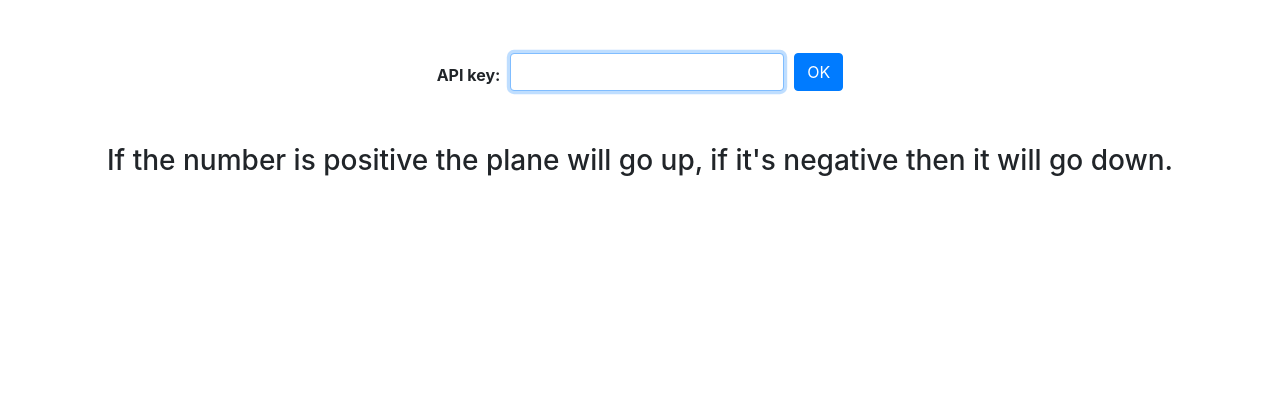
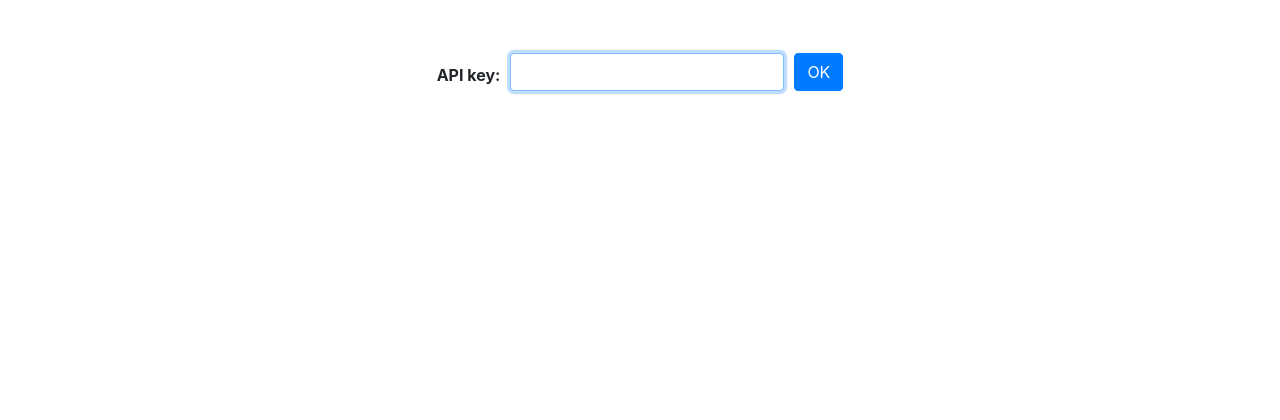
Before and after one commit to kirschovapetra/B-WEBTECH2-projekt, a PHP site: page /plane_english.php in a window 1280 px wide. Shown: the part 120-540 px from the top of the page. Run offline with PHP 8.4, Linux system fonts and the light colour scheme; some libraries are stand-ins or nearby versions.

Commit message:
Hide text

```diff
--- a/plane_english.php
+++ b/plane_english.php
@@ -54,10 +54,8 @@ $valid = ($key === $apiKey);
 
     </div>
 
-    <h3>If the number is positive the plane will go up, if it's negative then it will go down.</h3>
-
     <div class="valid-key-show d-flex justify-content-center my-5 align-content-center flex-wrap form-inline">
-
+        <h4>If the number is positive the plane will go up, if it's negative then it will go down.</h4>
         <div class="form-group">
             <label for="position" class="control-label"><b>Position (from -50 to 50):</b> </label>
             <input class="form-control" type="number" name="position" id="positionInput" value="0"  data-placement="bottom" title="Range: from -50 to 50" onchange="changePosition('en',<?=$valid?>)">
```
